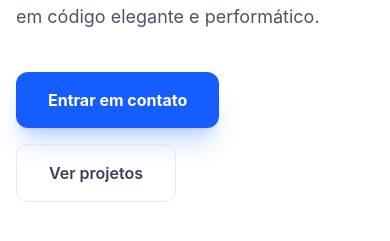
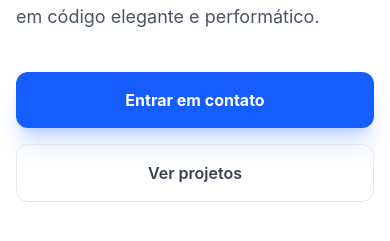
Before and after one commit to MatheusNoguerol/matheus-dev, a Vue app: page / in a window 390 px wide. Shown: the part 719-960 px from the top of the page. Built offline with nearby package versions, Linux system fonts and the light colour scheme.

Commit message:
Aplied cursor-pointer in button inside HeroSection.

```diff
--- a/src/components/sections/HeroSection.vue
+++ b/src/components/sections/HeroSection.vue
@@ -42,14 +42,14 @@
                             performático.
                         </p>
 
-                        <div class="flex flex-wrap gap-4 pt-2">
+                        <div class="flex flex-col md:flex-row gap-4 pt-2">
                             <button
-                                class="px-8 py-4 rounded-xl bg-blue-600 text-white font-bold hover:bg-blue-700 shadow-xl shadow-blue-600/20 transition-all active:scale-95"
+                                class="w-full md:w-auto px-8 py-4 rounded-xl bg-blue-600 text-white font-bold hover:bg-blue-700 shadow-xl shadow-blue-600/20 cursor-pointer"
                             >
                                 Entrar em contato
                             </button>
                             <button
-                                class="px-8 py-4 rounded-xl border border-gray-200 dark:border-gray-700 font-semibold text-gray-700 dark:text-gray-200 hover:border-blue-500 transition-all active:scale-95"
+                                class="w-full md:w-auto px-8 py-4 rounded-xl border border-gray-200 dark:border-gray-700 font-semibold text-gray-700 dark:text-gray-200 hover:border-blue-500 cursor-pointer"
                             >
                                 Ver projetos
                             </button>
```
